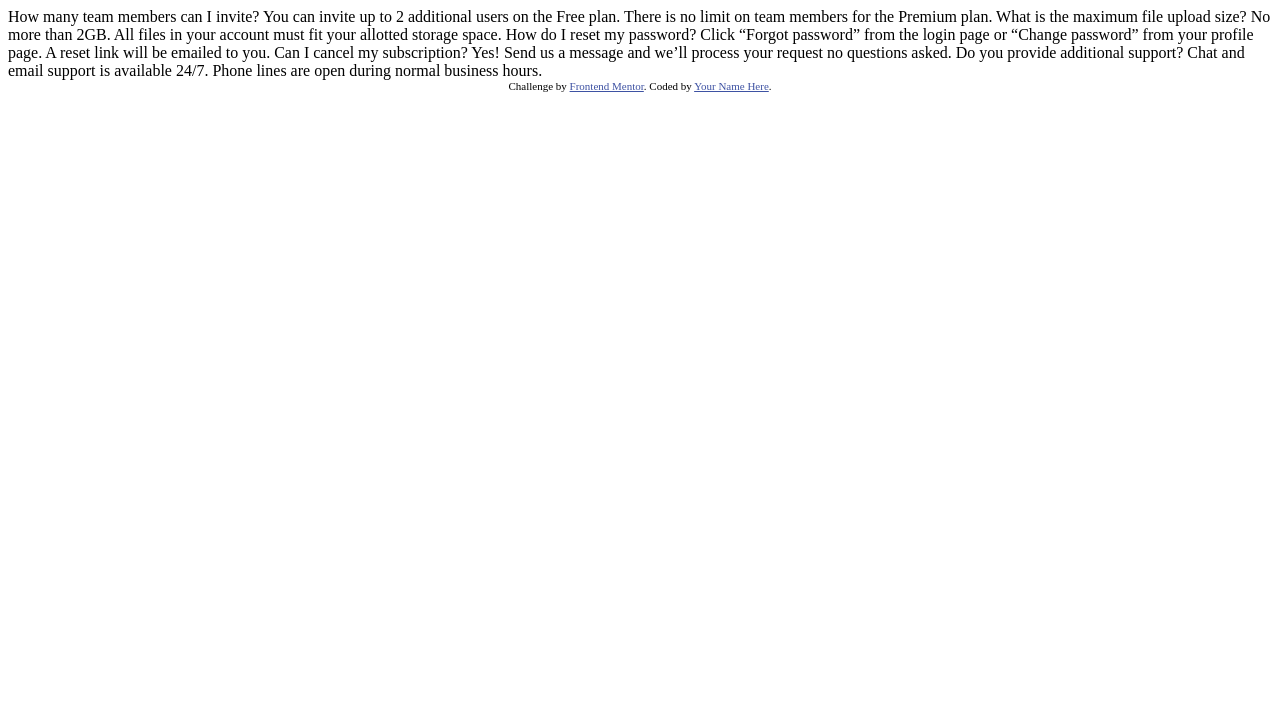
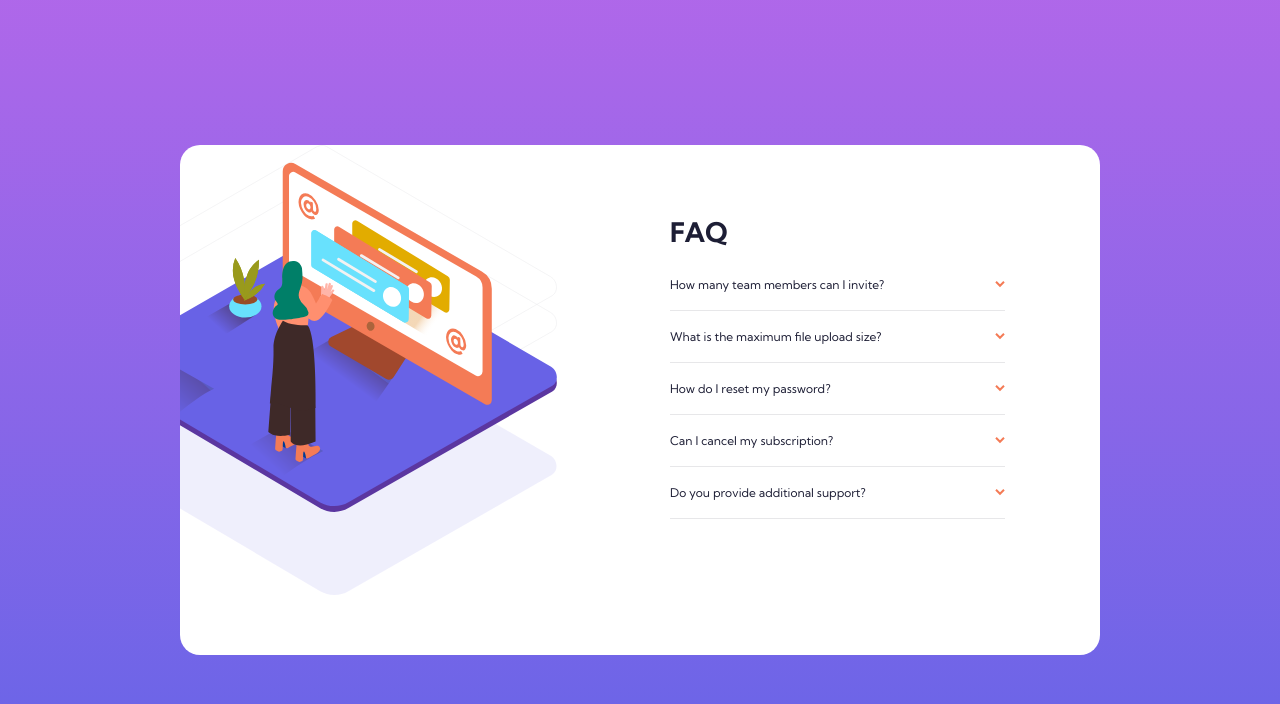
Before and after one commit to vircoding/faq-accordion-card-frontend-mentor, a plain HTML site: page index.html in a window 1280 px wide. Drawn offline with Linux system fonts and the light colour scheme.

Commit message:
desktop design

```diff
--- /dev/null
+++ b/css/styles.css
@@ -0,0 +1,164 @@
+/* Google Fonts https://fonts.google.com/ */
+@import url('https://fonts.googleapis.com/css2?family=Kumbh+Sans:wght@400;700&display=swap');
+
+/* Reset Styles */
+* {
+    margin: 0;
+    padding: 0;
+    box-sizing: border-box;
+}
+
+img {
+    display: block;
+}
+
+/* Standard Styles */
+body {
+    font-family: 'Kumbh Sans', sans-serif;
+    font-size: 12px;
+    background: linear-gradient(hsl(273, 75%, 66%), hsl(240, 73%, 65%));
+    min-height: 100vh;
+    padding: 150px 25px 0;
+}
+
+/* Card */
+.card {
+    max-width: 920px;
+    height: 535px;
+    background-color: #fff;
+    border-radius: 20px;
+}
+
+/* Card | Picture */
+.card-picture {
+    position: relative;
+    width: 75%;
+    margin: 0 auto;
+}
+
+.picture-bgPattern {
+    width: 100%;
+}
+
+.picture-img {
+    width: 100%;
+    position: absolute;
+    left: 0;
+    bottom: 28%;
+}
+
+/* Card | Info */
+.card-info {
+    padding: 30px 30px 0;
+}
+
+.info-title {
+    font-size: 27px;
+    color: hsl(238, 29%, 16%);
+}
+
+/* Card | Info | Questions */
+.info-questions {
+    margin-top: 10px;
+}
+
+.questions-item {
+    text-align: left;
+}
+
+.questions-question {
+    display: flex;
+    justify-content: space-between;
+    align-items: center;
+    padding: 18px 0;
+}
+
+.questions-p {
+    color: hsl(238, 29%, 16%);
+    font-weight: 700;
+}
+
+.questions-answer {
+    color: hsl(240, 6%, 50%);
+    padding-bottom: 18px;
+}
+
+.questions-line {
+    border-top: 1px solid hsl(240, 5%, 91%)
+}
+
+.desktopPicture {
+    display: none;
+}
+
+.disabled .questions-answer {
+    display: none;
+}
+
+.disabled .questions-p {
+    font-weight: 400;
+}
+
+/* Media Queries */
+@media (max-width: 720px) {
+    /* Card | Info */
+    .info-title {
+        text-align: center;
+    }
+}
+
+@media (min-width: 720px) {
+    /* Standard Styles */
+    body {
+        display: flex;
+        justify-content: center;
+        align-items: center;
+        padding: 0;
+    }
+
+    /* Card */
+    .card {
+        height: 510px;
+        width: 920px;
+        overflow: hidden;
+        display: grid;
+        grid-template-columns: 1fr 1fr;
+    }
+
+    /* Card | Picture */
+    .card-picture {
+        width: 100%;
+        height: 100%;
+        margin: 0;
+        position: relative;
+        right: 18%;
+    }
+
+    /* .picture-bgPattern {
+        position: absolute;
+        width: 890px;
+        height: 870px;
+        bottom: -25%;
+        left: -112%;
+    } */
+
+    /* .picture-img {
+        width: 100%;
+        left: 0;
+        top: 15%;
+    } */
+
+    /* Card | Info */
+    .card-info {
+        padding-top: 70px;
+        padding-right: 95px;
+    }
+
+    .mobilePicture {
+        display: none;
+    }
+
+    .desktopPicture {
+        display: inherit;
+    }
+}
--- a/index.html
+++ b/index.html
@@ -1,40 +1,120 @@
 <!DOCTYPE html>
 <html lang="en">
-<head>
-  <meta charset="UTF-8">
-  <meta name="viewport" content="width=device-width, initial-scale=1.0"> <!-- displays site properly based on user's device -->
-
-  <link rel="icon" type="image/png" sizes="32x32" href="./images/favicon-32x32.png">
-
-  <title>Frontend Mentor | FAQ Accordion Card</title>
-
-  <!-- Feel free to remove these styles or customise in your own stylesheet 👍 -->
-  <style>
-    .attribution { font-size: 11px; text-align: center; }
-    .attribution a { color: hsl(228, 45%, 44%); }
-  </style>
-</head>
-<body>
-  How many team members can I invite?
-  You can invite up to 2 additional users on the Free plan. There is no limit on
-  team members for the Premium plan.
-
-  What is the maximum file upload size?
-  No more than 2GB. All files in your account must fit your allotted storage space.
-
-  How do I reset my password?
-  Click “Forgot password” from the login page or “Change password” from your profile page.
-  A reset link will be emailed to you.
-
-  Can I cancel my subscription?
-  Yes! Send us a message and we’ll process your request no questions asked.
-
-  Do you provide additional support?
-  Chat and email support is available 24/7. Phone lines are open during normal business hours.
-
-  <div class="attribution">
-    Challenge by <a href="https://www.frontendmentor.io?ref=challenge" target="_blank">Frontend Mentor</a>.
-    Coded by <a href="#">Your Name Here</a>.
-  </div>
-</body>
+    <head>
+        <meta charset="UTF-8" />
+        <meta http-equiv="X-UA-Compatible" content="IE=edge" />
+        <meta name="viewport" content="width=device-width, initial-scale=1.0" />
+        <title>FAQ Accordion Card</title>
+        <link rel="icon" type="image/png" sizes="32x32" href="./images/favicon-32x32.png" />
+        <link rel="stylesheet" href="./css/styles.css" />
+    </head>
+    <body>
+        <main class="card">
+            <figure class="card-picture mobilePicture">
+                <img
+                    src="./images/bg-pattern-mobile.svg"
+                    alt="Background Patter"
+                    class="picture-bgPattern"
+                />
+                <img
+                    src="./images/illustration-woman-online-mobile.svg"
+                    alt="Woman Online Illustration"
+                    class="picture-img"
+                />
+            </figure>
+            <figure class="card-picture desktopPicture">
+                <img
+                    src="./images/bg-pattern-desktop.svg"
+                    alt="Background Patter"
+                    class="picture-bgPattern"
+                />
+                <img
+                    src="./images/illustration-woman-online-desktop.svg"
+                    alt="Woman Online Illustration"
+                    class="picture-img"
+                />
+            </figure>
+            <div class="card-info">
+                <h1 class="info-title">FAQ</h1>
+                <div class="info-questions">
+                    <div class="questions-item disabled">
+                        <div class="questions-question">
+                            <p class="questions-p">How many team members can I invite?</p>
+                            <img
+                                src="./images/icon-arrow-down.svg"
+                                alt="Arrow Icon"
+                                class="questions-arrow"
+                            />
+                        </div>
+                        <p class="questions-answer">
+                            You can invite up to 2 additional users on the Free plan. There is no
+                            limit on team members for the Premium plan.
+                        </p>
+                        <div class="questions-line"></div>
+                    </div>
+                    <div class="questions-item disabled">
+                        <div class="questions-question">
+                            <p class="questions-p">What is the maximum file upload size?</p>
+                            <img
+                                src="./images/icon-arrow-down.svg"
+                                alt="Arrow Icon"
+                                class="questions-arrow"
+                            />
+                        </div>
+                        <p class="questions-answer">
+                            No more than 2GB. All files in your account must fit your allotted
+                            storage space.
+                        </p>
+                        <div class="questions-line"></div>
+                    </div>
+                    <div class="questions-item disabled">
+                        <div class="questions-question">
+                            <p class="questions-p">How do I reset my password?</p>
+                            <img
+                                src="./images/icon-arrow-down.svg"
+                                alt="Arrow Icon"
+                                class="questions-arrow"
+                            />
+                        </div>
+                        <p class="questions-answer">
+                            Click “Forgot password” from the login page or “Change password” from
+                            your profile page. A reset link will be emailed to you.
+                        </p>
+                        <div class="questions-line"></div>
+                    </div>
+                    <div class="questions-item disabled">
+                        <div class="questions-question">
+                            <p class="questions-p">Can I cancel my subscription?</p>
+                            <img
+                                src="./images/icon-arrow-down.svg"
+                                alt="Arrow Icon"
+                                class="questions-arrow"
+                            />
+                        </div>
+                        <p class="questions-answer">
+                            Yes! Send us a message and we’ll process your request no questions
+                            asked.
+                        </p>
+                        <div class="questions-line"></div>
+                    </div>
+                    <div class="questions-item disabled">
+                        <div class="questions-question">
+                            <p class="questions-p">Do you provide additional support?</p>
+                            <img
+                                src="./images/icon-arrow-down.svg"
+                                alt="Arrow Icon"
+                                class="questions-arrow"
+                            />
+                        </div>
+                        <p class="questions-answer">
+                            Chat and email support is available 24/7. Phone lines are open during
+                            normal business hours.
+                        </p>
+                        <div class="questions-line"></div>
+                    </div>
+                </div>
+            </div>
+        </main>
+        <script src="./js/script.js"></script>
+    </body>
 </html>
--- /dev/null
+++ b/js/script.js
@@ -0,0 +1,13 @@
+let arrows = document.querySelectorAll('.questions-arrow');
+let questionsItems = document.querySelectorAll('.questions-item');
+
+arrows.forEach((arrow, arrowsIndex) => {
+    arrow.addEventListener('click', () => {
+        questionsItems.forEach((question, questionsIndex) => {
+            question.className = 'questions-item disabled';
+            if (arrowsIndex === questionsIndex) {
+                question.className = 'questions-item';
+            }
+        });
+    });
+});
```
Also changed, not shown: ruler.html (added, +20 -0 lines).
